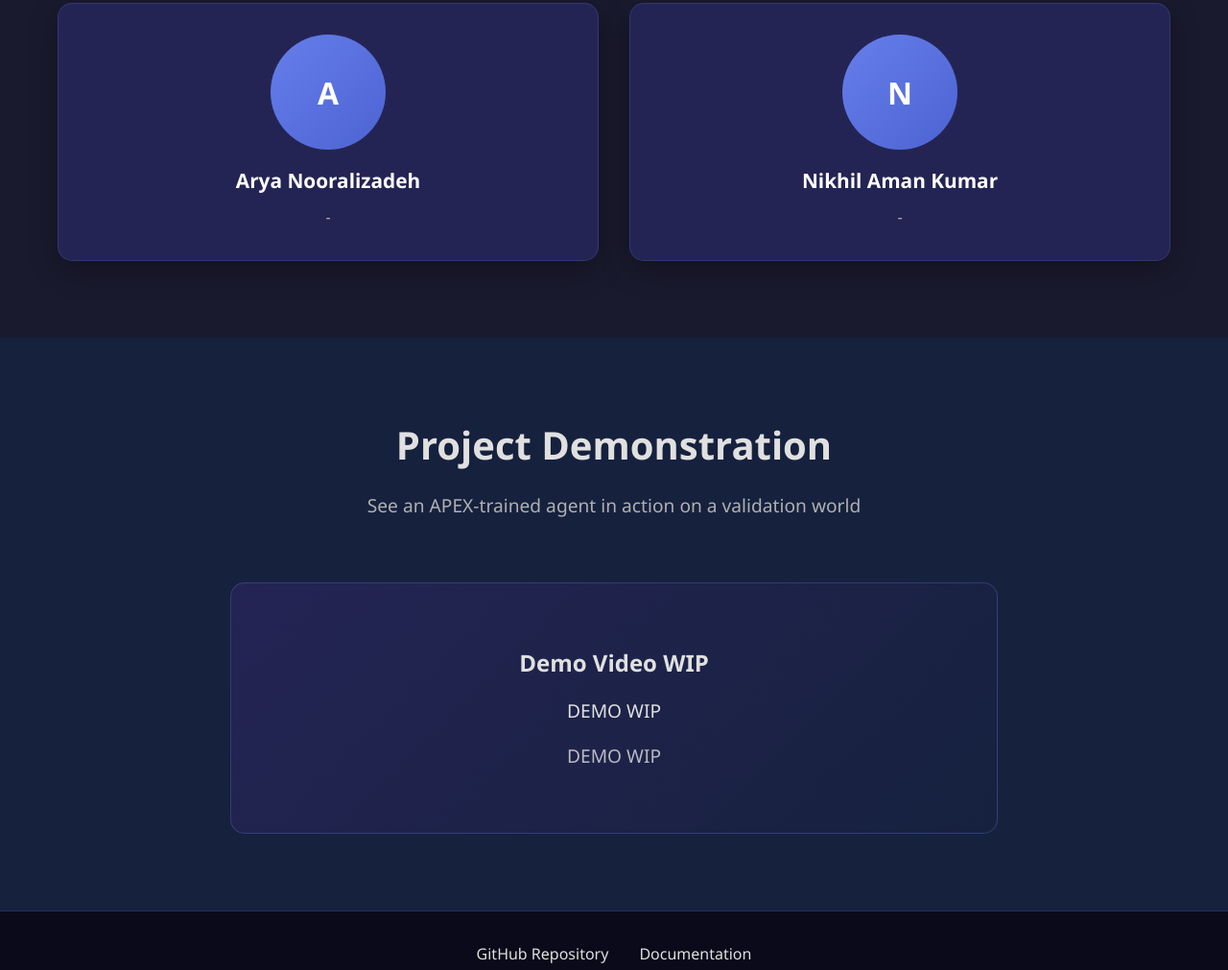
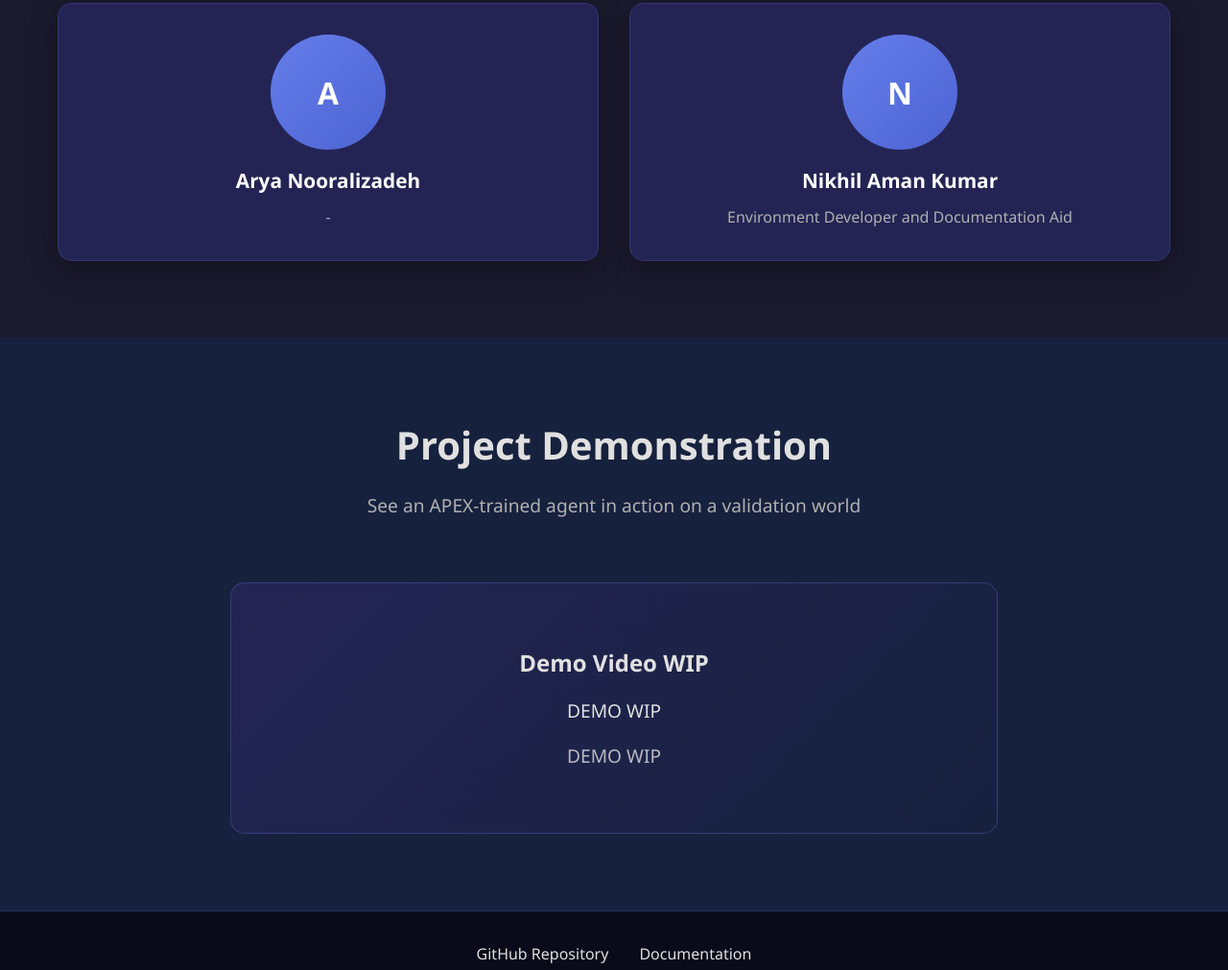
Before and after one commit to deltaqyto/CarParkingSim, a plain HTML site: page docs/index.html in a window 1280 px wide. Shown: the part 3584-4595 px from the top of the page at 96% size. Drawn offline with Linux system fonts and the light colour scheme.

Commit message:
Update index.html
-Added My role

```diff
--- a/docs/index.html
+++ b/docs/index.html
@@ -525,7 +525,7 @@
                         <div class="team-member">
                             <div class="member-avatar">N</div>
                             <div class="member-name">Nikhil Aman Kumar</div>
-                            <div class="member-role">-</div>
+                            <div class="member-role">Environment Developer and Documentation Aid</div>
                         </div>
                     </div>
                 </div>
```
